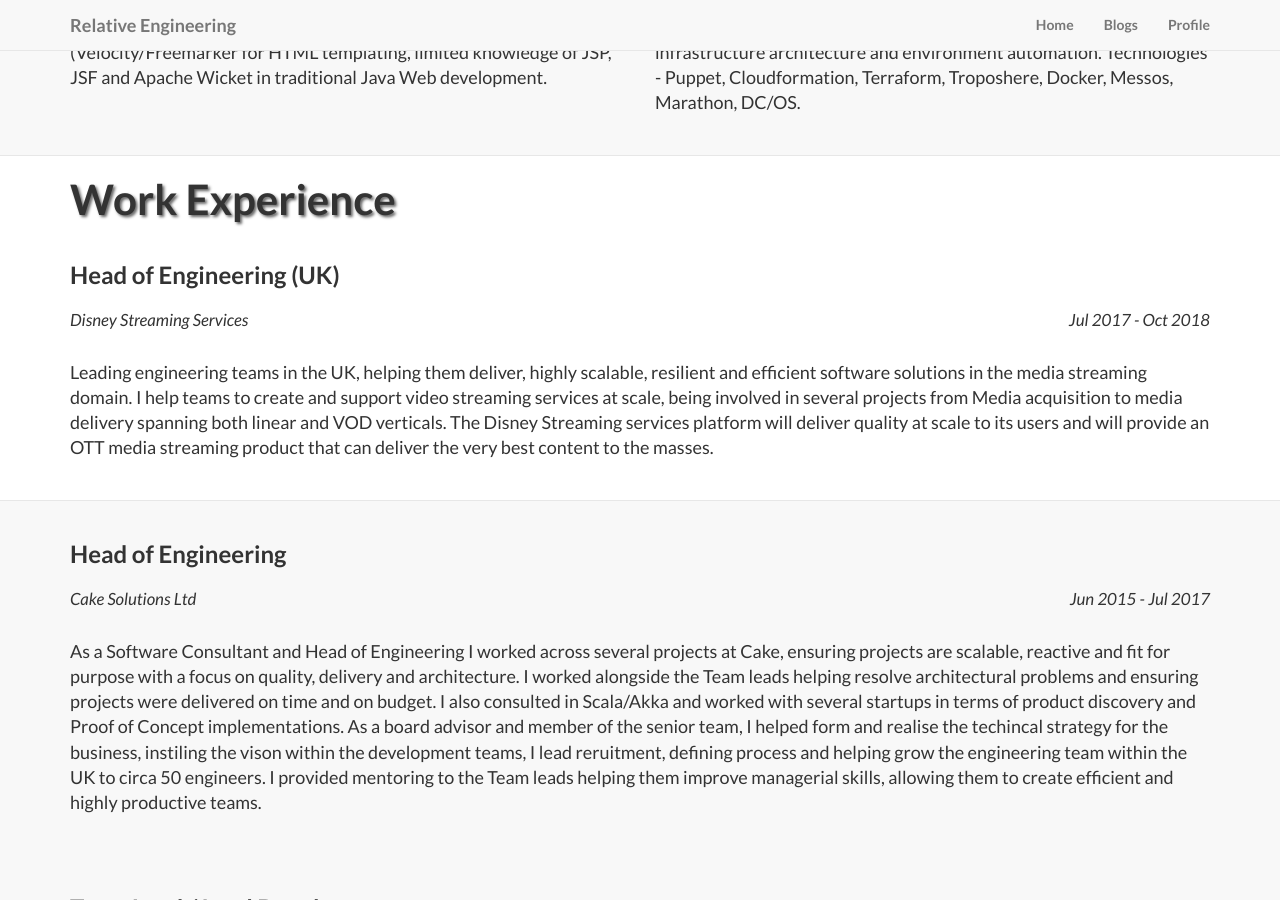
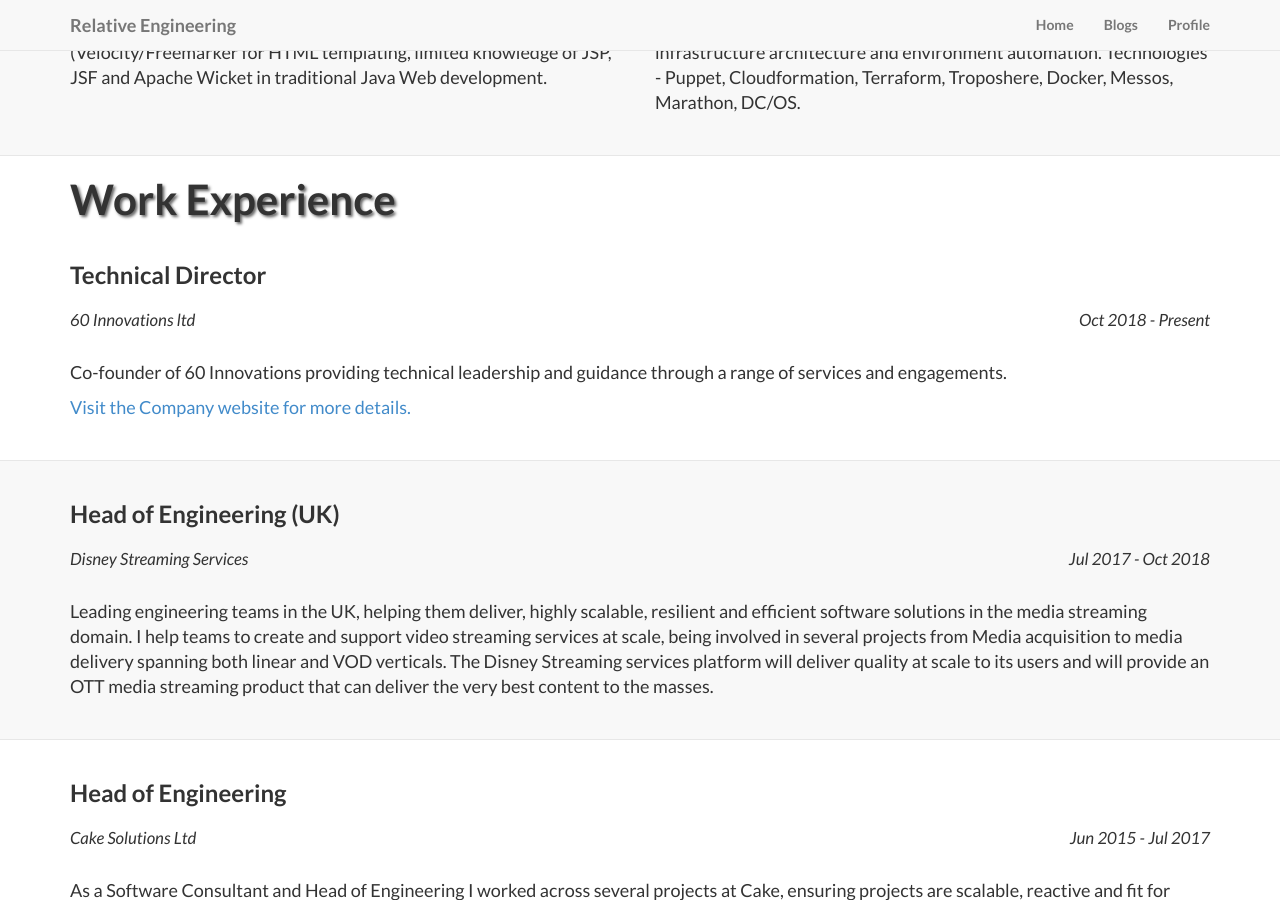
Before and after one commit to lashford/blog, a Jekyll site: the page built from profile.md, in a window 1280 px wide and 900 px high, scrolled down 3193 px. Built offline with Jekyll 4.4.1, drawn with Linux system fonts in a browser that asks for light colours.

Commit message:
Update work history

```diff
--- a/_includes/about.html
+++ b/_includes/about.html
@@ -8,7 +8,6 @@
           <hr>
         </div>
         <div class="col-sm-7">
-
             <h2 class="section-heading">Who am I?</h2>
             <div class="lead">
               <p>A Leader, Technologist, Polyglot Programmer and generally a bit of a geek. I help teams to engineer great software, write quality code and to utilise the most appropriate language and toolset to solve the problem.</p>
--- a/_includes/page_profile.html
+++ b/_includes/page_profile.html
@@ -210,12 +210,31 @@
           </div>
       </div>
   </div>
-  <div class="content-section-b">
+    <div class="content-section-b">
+        <div class="container">
+            <div class="row">
+                <div class="col-sm-12 title section-heading">
+                    <h1>Work Experience</h1>
+                </div>
+                <div class="col-sm-12">
+                    <h3 class="section-heading">
+                        Technical Director
+                    </h3>
+                    <h4 class="section-sub-heading">
+                        60 Innovations ltd
+                        <span class="pull-right">Oct 2018 - Present</span>
+                    </h4>
+                    <div class="lead">
+                        <p>Co-founder of 60 Innovations providing technical leadership and guidance through a range of services and engagements.</p>
+                        <p class="lead"><a href="https://www.60innovations.tech">Visit the Company website for more details.</a></p>
+                    </div>
+                </div>
+            </div>
+        </div>
+    </div>
+  <div class="content-section-a">
       <div class="container">
           <div class="row">
-              <div class="col-sm-12 title section-heading">
-                <h1>Work Experience</h1>
-              </div>
               <div class="col-sm-12">
                 <h3 class="section-heading">
                   Head of Engineering (UK)
@@ -231,7 +250,7 @@
           </div>
       </div>
   </div>
-  <div class="content-section-a">
+  <div class="content-section-b">
       <div class="container">
           <div class="row">
               <div class="col-sm-12">
```
